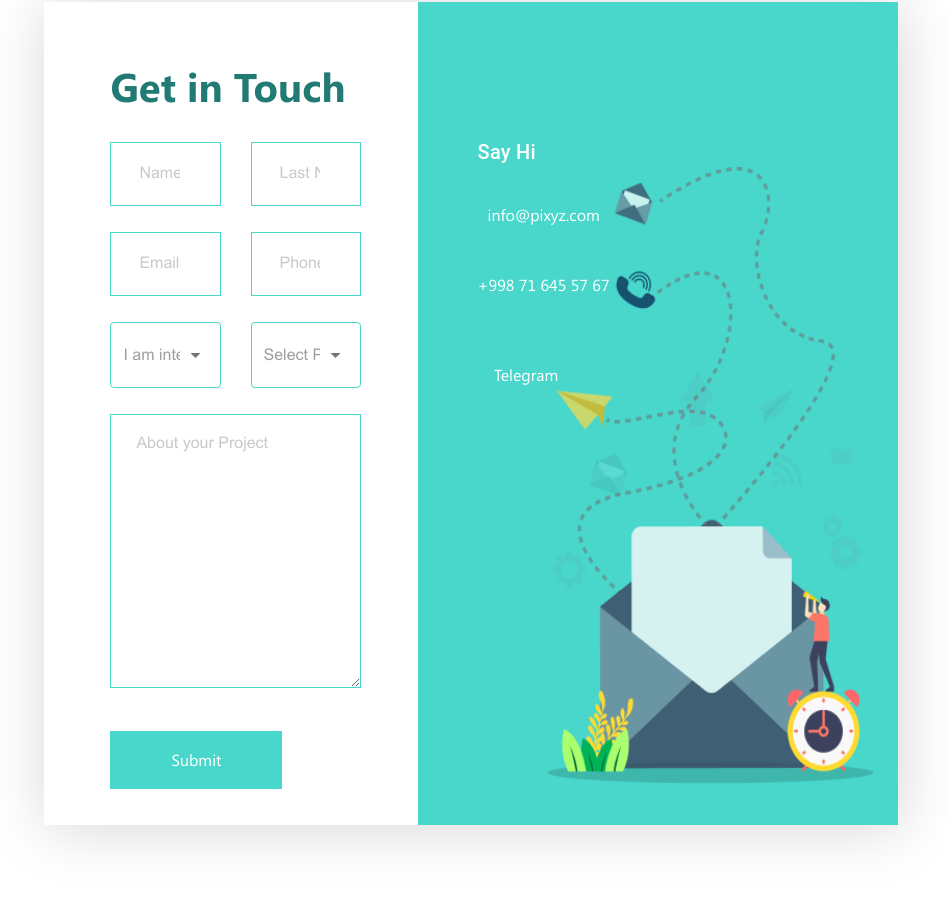
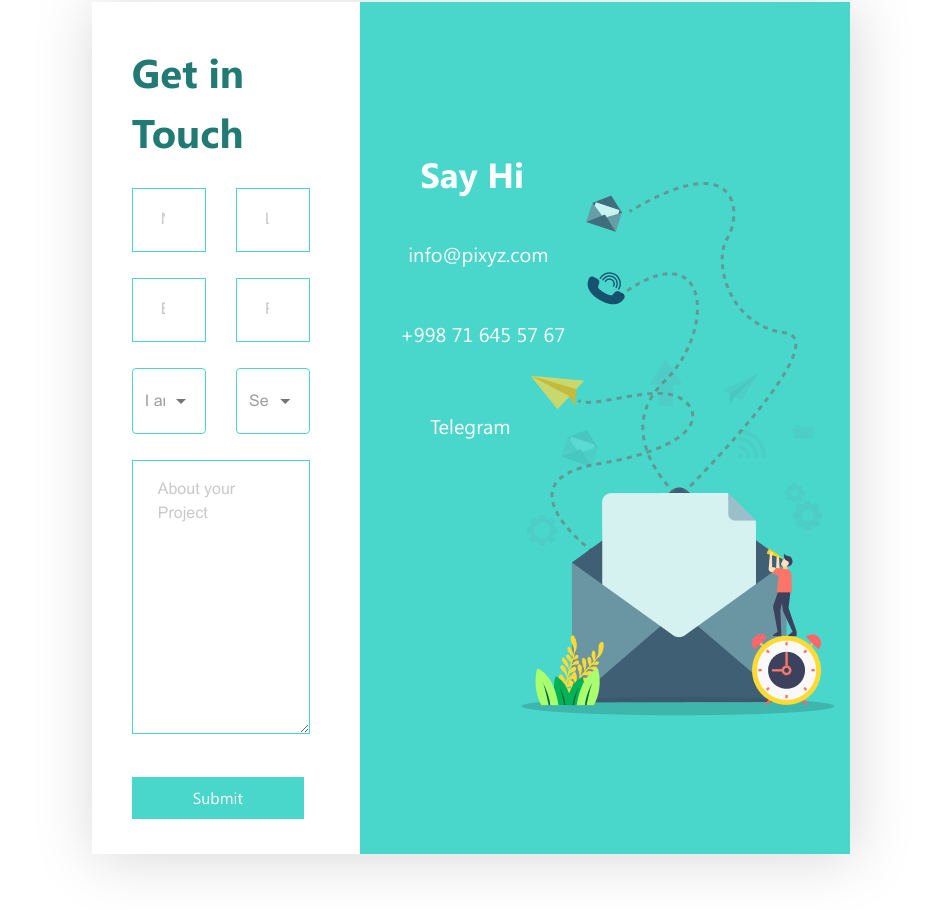
Before and after one commit to ShohruhDev/pixyz, a Vue app: page /contact in a window 1280 px wide. Shown: the part 1032-1942 px from the top of the page, without its empty margins (169-1116 px from the left). Built offline with nearby package versions, Linux system fonts and the light colour scheme.

Commit message:
fix homepage

```diff
--- a/src/components/ContactForm.vue
+++ b/src/components/ContactForm.vue
@@ -45,13 +45,10 @@
           </form>
           <div class="get-touch-contact">
             <div class="contact-infos">
-              <h6 class="title">Say Hi</h6>
+              <h6 class="title-form">Say Hi</h6>
               <a class="mail" href="#">info@pixyz.com</a>
               <a class="tel" href="#">+998 71 645 57 67</a>
               <a class="telegram" href="#">Telegram</a>
-            </div>
-            <div class="get-touch-img">
-              <img src="@/assets/img/get-touch.png" alt="" />
             </div>
           </div>
         </div>
@@ -73,8 +70,8 @@ export default {
 .contact-form {
   padding: 100px 0;
 .container {
-  width: 90%;
-}
+  width: 80%;
+  }
   &-wrapper {
     display: flex;
     flex-direction: column;
@@ -92,7 +89,7 @@ export default {
     display: flex;
     flex-direction: column;
     flex: 1;
-    padding: 54px 57px 36px 66px;
+    padding: 40px 50px 35px 40px;
     gap: 26px;
 
     @media screen and (max-width: 960px) {
@@ -189,7 +186,7 @@ export default {
   .submit {
     font-family: "Seg";
     font-size: 16px;
-    padding: 16px 60px;
+    padding: 8px 60px;
     color: #ffffff;
     background: #49d6cb;
     border: 1px solid #49d6cb;
@@ -203,10 +200,9 @@ export default {
 
   .get-touch-contact {
     display: flex;
-    align-items: flex-start;
-    width: 480px;
-    background: #49d6cb;
+    width: 490px;
     position: relative;
+    background: url(@/assets/img/get-touch.png) no-repeat top 180px right 15px, #49D6CB;
 
     @media screen and (max-width: 1264px) {
       display: none;
@@ -220,6 +216,8 @@ export default {
       flex-direction: column;
       align-items: flex-end;
 
+
+
       @media screen and (max-width: 1904px) {
       position: absolute;
       top: 89%;
@@ -232,8 +230,8 @@ export default {
       a {
         font-family: "Seg";
         text-decoration: none;
-        font-size: 16px;
-        line-height: 18px;
+        font-size: 20px;
+        line-height: 12px;
         color: #ffffff;
 
         &:not(:last-child) {
@@ -246,13 +244,12 @@ export default {
         }
       }
 
-      .title {
+      .title-form {
         font-family: "Seg-bold";
-        font-size: 32px;
-        line-height: 43px;
+        font-size: 35px;
         color: #ffffff;
-        margin-bottom: 45px;
-        transform: translateX(20%);
+        margin-bottom: 40px;
+        transform: translateY(-40%);
         @media screen and (max-width: 1904px) {
           position: absolute;
           bottom: 560px;
@@ -263,54 +260,30 @@ export default {
       }
 
       .mail {
-        transform: translateX(35%);
+        transform: translateX(20%);
 
         @media screen and (max-width: 1904px) {
-          bottom: 510px;
-          transform: translateX(0);
-          left: 70px;
+          bottom: 500px;
+          left: 20px;
         }
       }
 
       .tel {
-        transform: translateX(45%);
+        transform: translateX(20%);
         @media screen and (max-width: 1904px) {
-          bottom: 440px;
-          left: 60px;
+          bottom: 420px;
+          left: 40px;
           transform: translateX(0);
         }
       }
 
       .telegram {
-        transform: translateX(10%);
-        bottom: 350px;
-        @media screen and (max-width: 1904px) {
-          bottom: 350px;
+         transform: translateX(10%);
+         transform: translateY(100%);
+          @media screen and (max-width: 1904px) {
+          bottom: 340px;
           left: 70px;
         }
-        @media screen and (max-width: 1264px) {
-          bottom: 350px;
-          left: 70px;
-        }
-      }
-    }
-
-    .get-touch-img {
-      position: absolute;
-      width: 68%;
-      height: 75%;
-      top: 20%;
-      right: 5%;
-      @media screen and (max-width: 1904px) {
-        position: absolute;
-        width: 68%;
-      height: 75%;
-      top: 20%;
-      right: 5%;;
-      }
-      img {
-        width: 100%;
-        height: 100%;
       }
     }
   }
--- a/src/components/Home/HomeIntro.vue
+++ b/src/components/Home/HomeIntro.vue
@@ -48,12 +48,15 @@
     z-index: 2;
   .container {
    background: url(@/assets/img/intro-img.png) no-repeat right top 220px;
-    padding-top: 180px;
+    padding-top: 250px;
     padding-bottom: 350px;
+      @media (max-width: 1904px){
+        background-size: 500px;
+        background-position-y: 190px;
+    }
       @media (max-width: 1500px){
-        background-size: 500px;
-        background-position-y: 160px;
-        padding-top: 250px;
+        background-size: 450px;
+        background-position-y: 190px;
     }
     @media(max-width: 960px){
       background-size: 350px;
@@ -99,7 +102,7 @@
         top: 0px;
         left: -60px;
       }
-      @media(max-width:1300px){
+      @media(max-width: 1050px){
         display: none;
       }
     }
--- a/src/components/Home/HomeWork.vue
+++ b/src/components/Home/HomeWork.vue
@@ -101,7 +101,7 @@
         @media (max-width: 960px) {
           background-size: 300px;
           min-height: auto;
-          padding-top: 300px;
+          padding-top: 290px;
           background-position: top center !important;
         }
         @media(max-width: 425px){
@@ -118,7 +118,7 @@
         }
         @media (max-width: 960px) {
           background-size: 300px;
-          padding-top: 200px;
+          padding-top: 210px;
           background-position: top center !important;
         }
         @media(max-width: 425px){
@@ -133,7 +133,7 @@
         }
         @media (max-width: 960px) {
           background-size: 300px;
-          padding-top: 400px;
+          padding-top: 380px;
           background-position: top center !important;
         }
         @media(max-width: 425px){
@@ -277,6 +277,9 @@
     .btn-wrapper {
       text-align: center;
       margin-top: 140px;
+       @media (max-width:900px) {
+        margin-top: 100px;
+      }
       @media (max-width:600px) {
         margin-top: 80px;
       }
--- a/src/components/layout/Footer.vue
+++ b/src/components/layout/Footer.vue
@@ -228,8 +228,6 @@
   &-wrapper {
     display: flex;
     flex-direction: column;
-    @media screen and (max-width: 1264px) {
-    }
     @media screen and (max-width: 600px) {
       align-items: center;
     }
--- a/src/components/layout/Navbar.vue
+++ b/src/components/layout/Navbar.vue
@@ -101,7 +101,7 @@ export default {
   .menu-wrapper {
     display: flex;
     gap: 52px;
-     @media screen and (max-width:9992px)  {
+     @media screen and (max-width: 992px)  {
      gap: 40px;
     }
     @media screen and (max-width:960px)  {
@@ -112,16 +112,16 @@ export default {
     display: flex;
     align-items: center;
     font-weight: 200;
-    font-size: 15px;
+    font-size: 11px;
     color: #000000;
     text-align: center;
     text-decoration: none;
     position: relative;
        @media screen and (max-width:1264px)  {
-       font-size: 12px;
+       font-size: 10px;
     }
         @media screen and (max-width:992px)  {
-      font-size: 10px;
+      font-size: 9px;
     }
     &::before {
       display: block;
```
